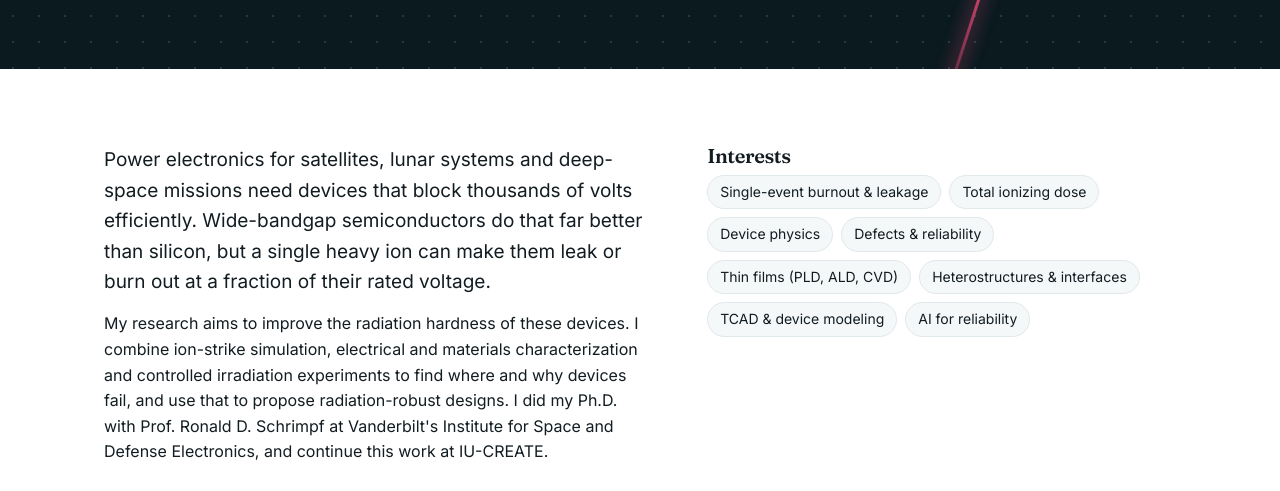
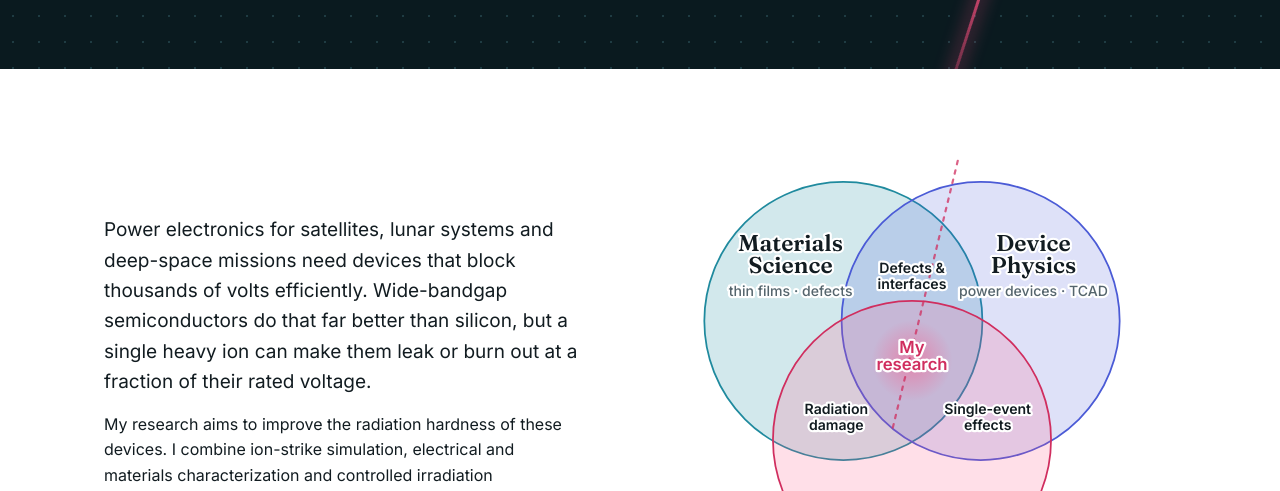
Before and after one commit to Sajal-Islam-Research/Sajal-Islam-Research.github.io, a plain HTML site: page index.html in a window 1280 px wide. Both pictures are taken after a click on the link "Research". Shown: the part 244-735 px from the top of the page. Drawn offline with Linux system fonts and the light colour scheme.

Commit message:
Add research Venn diagram

```diff
--- a/index.html
+++ b/index.html
@@ -119,6 +119,18 @@ a:focus-visible,button:focus-visible,input:focus-visible{outline:2px solid var(-
 .beyond div{border-radius:14px;padding:20px;background:linear-gradient(150deg,var(--deep2),var(--deep));color:#e6edf0}
 .beyond b{font-family:Fraunces,Georgia,serif;font-size:20px;display:block;margin-bottom:6px;color:#fff}
 .beyond span{font-size:15px;color:#b9cfd5}
+.rgrid{margin-bottom:40px;grid-template-columns:minmax(0,1fr) minmax(0,1.1fr);align-items:center}
+.venn{margin:0;--v1:light-dark(rgba(31,138,158,.20),rgba(127,214,230,.16));--v1s:light-dark(#1f8a9e,#7fd6e6);--v2:light-dark(rgba(75,91,214,.18),rgba(140,153,255,.16));--v2s:light-dark(#4b5bd6,#8c99ff);--v3:light-dark(rgba(255,79,128,.18),rgba(255,111,150,.16));--v3s:light-dark(#d02e5f,#ff6f96)}
+.venn svg{width:100%;height:auto;display:block;overflow:visible}
+.venn .vc circle{stroke-width:2}
+.venn .ion{stroke:var(--hot);stroke-width:2.5;stroke-linecap:round;stroke-dasharray:4 7;opacity:.75}
+.venn text{fill:var(--ink);paint-order:stroke;stroke:var(--bg);stroke-width:5px;stroke-linejoin:round}
+.venn .vt{font:600 26px Fraunces,Georgia,serif}
+.venn .vs{font:500 16px Inter,system-ui,sans-serif;fill:var(--mute)}
+.venn .vp{font:600 16px Inter,system-ui,sans-serif}
+.venn .vm{font:700 19px Inter,system-ui,sans-serif;fill:var(--hot)}
+.venn figcaption{text-align:center;color:var(--mute);font-size:15px;margin-top:6px}
+.venn figcaption b{color:var(--ink)}
 .tags{display:flex;flex-wrap:wrap;gap:8px;list-style:none;padding:0;margin:0}
 .tags li{background:var(--card);border:1px solid var(--rule);border-radius:999px;padding:5px 12px;font-size:14px}
 .ai{display:grid;grid-template-columns:minmax(0,1fr) minmax(0,1fr);gap:clamp(24px,4vw,48px);align-items:center;margin-top:48px;padding:28px;border-radius:18px;background:var(--card);border:1px solid var(--rule)}
@@ -191,7 +203,7 @@ footer{background:var(--deep);color:#9fb7be;font-size:14px}
 footer .wrap{display:flex;flex-wrap:wrap;gap:12px 24px;justify-content:space-between;padding-block:26px}
 footer a{color:#cfe0e5}
 
-@media(max-width:900px){.portrait{width:min(100%,260px)}.els,.proj,.proj.ms,.kit,.beyond,.cols3{grid-template-columns:minmax(0,1fr)}.grid2,.ai{grid-template-columns:minmax(0,1fr)}.award.top{grid-column:auto}.el{min-height:0}}
+@media(max-width:900px){.rgrid{grid-template-columns:minmax(0,1fr)}.venn{max-width:560px;margin-inline:auto}.portrait{width:min(100%,260px)}.els,.proj,.proj.ms,.kit,.beyond,.cols3{grid-template-columns:minmax(0,1fr)}.grid2,.ai{grid-template-columns:minmax(0,1fr)}.award.top{grid-column:auto}.el{min-height:0}}
 @media(max-width:640px){.bar .wrap{flex-wrap:wrap;gap:0;padding-top:8px}.logo{width:100%;margin-bottom:2px}.tabs{width:100%}.tabs a{padding:8px 10px;font-size:14px}.hero::after{background:linear-gradient(180deg,rgba(10,26,31,.55),rgba(10,26,31,.92) 70%)}.hero{align-items:end}.hero .wrap{grid-template-columns:minmax(0,1fr)}.portrait{order:-1;justify-self:start;width:120px;aspect-ratio:1;border-radius:50%}.legend{display:none}.strip .wrap>div{padding-left:0;border-left:0;border-top:1px solid rgba(127,214,230,.15)}.yr{grid-template-columns:minmax(0,1fr);gap:4px}.yr>h2{position:static;font-size:34px}.news li{grid-template-columns:minmax(0,1fr);gap:2px}.tools input{margin-left:0;max-width:none}}
 @media(prefers-reduced-motion:reduce){.view.on{animation:none}.go a{transition:none}}
 </style>
@@ -266,18 +278,47 @@ footer a{color:#cfe0e5}
 <section class="view" id="v-research">
   <div class="band"><div class="wrap"><h1>Research</h1><p>Making wide-bandgap power electronics survive the radiation of space.</p></div></div>
   <div class="sec"><div class="wrap">
-    <div class="grid2" style="margin-bottom:40px">
+    <div class="grid2 rgrid">
       <div>
         <p style="font-size:19px">Power electronics for satellites, lunar systems and deep-space missions need devices that block thousands of volts efficiently. Wide-bandgap semiconductors do that far better than silicon, but a single heavy ion can make them leak or burn out at a fraction of their rated voltage.</p>
         <p>My research aims to improve the radiation hardness of these devices. I combine ion-strike simulation, electrical and materials characterization and controlled irradiation experiments to find where and why devices fail, and use that to propose radiation-robust designs. I did my Ph.D. with Prof. Ronald D. Schrimpf at Vanderbilt's Institute for Space and Defense Electronics, and continue this work at IU-CREATE.</p>
       </div>
-      <div>
-        <h3>Interests</h3>
-        <ul class="tags">
-          <li>Single-event burnout &amp; leakage</li><li>Total ionizing dose</li><li>Device physics</li><li>Defects &amp; reliability</li><li>Thin films (PLD, ALD, CVD)</li><li>Heterostructures &amp; interfaces</li><li>TCAD &amp; device modeling</li><li>AI for reliability</li>
-        </ul>
-      </div>
+      <figure class="venn" aria-label="Venn diagram: my research sits where materials science, device physics and radiation effects overlap">
+        <svg viewBox="0 0 600 540" role="img">
+          <defs>
+            <radialGradient id="vC" cx="50%" cy="50%" r="50%"><stop offset="0" stop-color="#ff4f80" stop-opacity=".9"/><stop offset="1" stop-color="#ff4f80" stop-opacity="0"/></radialGradient>
+          </defs>
+          <g class="vc">
+            <circle cx="222" cy="200" r="158" fill="var(--v1)" stroke="var(--v1s)"/>
+            <circle cx="378" cy="200" r="158" fill="var(--v2)" stroke="var(--v2s)"/>
+            <circle cx="300" cy="335" r="158" fill="var(--v3)" stroke="var(--v3s)"/>
+          </g>
+          <circle cx="300" cy="245" r="46" fill="url(#vC)" opacity=".55"/>
+          <line class="ion" x1="352" y1="18" x2="278" y2="322"/>
+          <text class="vt" x="162" y="120" text-anchor="middle">Materials</text>
+          <text class="vt" x="162" y="146" text-anchor="middle">Science</text>
+          <text class="vs" x="162" y="172" text-anchor="middle">thin films · defects</text>
+          <text class="vt" x="438" y="120" text-anchor="middle">Device</text>
+          <text class="vt" x="438" y="146" text-anchor="middle">Physics</text>
+          <text class="vs" x="438" y="172" text-anchor="middle">power devices · TCAD</text>
+          <text class="vt" x="300" y="440" text-anchor="middle">Radiation Effects</text>
+          <text class="vs" x="300" y="466" text-anchor="middle">heavy ions · SEB · TID</text>
+          <text class="vp" x="300" y="146" text-anchor="middle">Defects &amp;</text>
+          <text class="vp" x="300" y="164" text-anchor="middle">interfaces</text>
+          <text class="vp" x="214" y="306" text-anchor="middle">Radiation</text>
+          <text class="vp" x="214" y="324" text-anchor="middle">damage</text>
+          <text class="vp" x="386" y="306" text-anchor="middle">Single-event</text>
+          <text class="vp" x="386" y="324" text-anchor="middle">effects</text>
+          <text class="vm" x="300" y="236" text-anchor="middle">My</text>
+          <text class="vm" x="300" y="256" text-anchor="middle">research</text>
+        </svg>
+        <figcaption>My research sits where all three meet: <b>radiation-hard wide-bandgap power devices</b>.</figcaption>
+      </figure>
     </div>
+    <h3>Interests</h3>
+    <ul class="tags" style="margin-bottom:44px">
+      <li>Single-event burnout &amp; leakage</li><li>Total ionizing dose</li><li>Device physics</li><li>Defects &amp; reliability</li><li>Thin films (PLD, ALD, CVD)</li><li>Heterostructures &amp; interfaces</li><li>TCAD &amp; device modeling</li><li>AI for reliability</li>
+    </ul>
     <h2>Three materials</h2>
     <div class="els">
       <div class="el"><div class="eg">Silicon carbide (4H)<b>~3.3 eV</b></div><div class="sym">SiC</div><p>Burnout and leakage in diodes and MOSFETs rated 1.2 kV to 10 kV, and physical models that predict their thresholds.</p></div>
```
